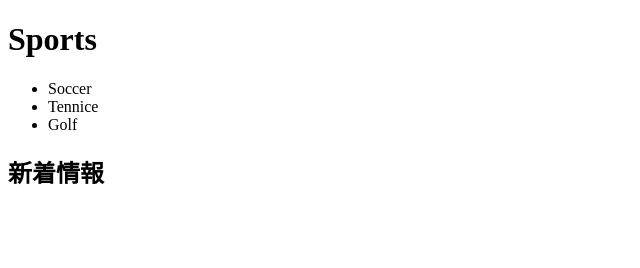
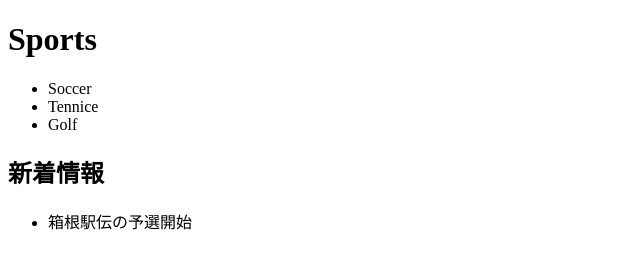
Before and after one commit to MekariKana/sports, a plain HTML site: page index.html in a window 1280 px wide. Shown: the whole page, without its empty margins (0-640 px from the left). Drawn offline with Linux system fonts and the light colour scheme.

Commit message:
駅伝情報を追記

```diff
--- a/index.html
+++ b/index.html
@@ -13,6 +13,9 @@
         <li>Golf</li>
     </ul>
     <h2>新着情報</h2>
+    <ul>
+        <li>箱根駅伝の予選開始</li>
+    </ul>
 
 </body>
 </html>
```
